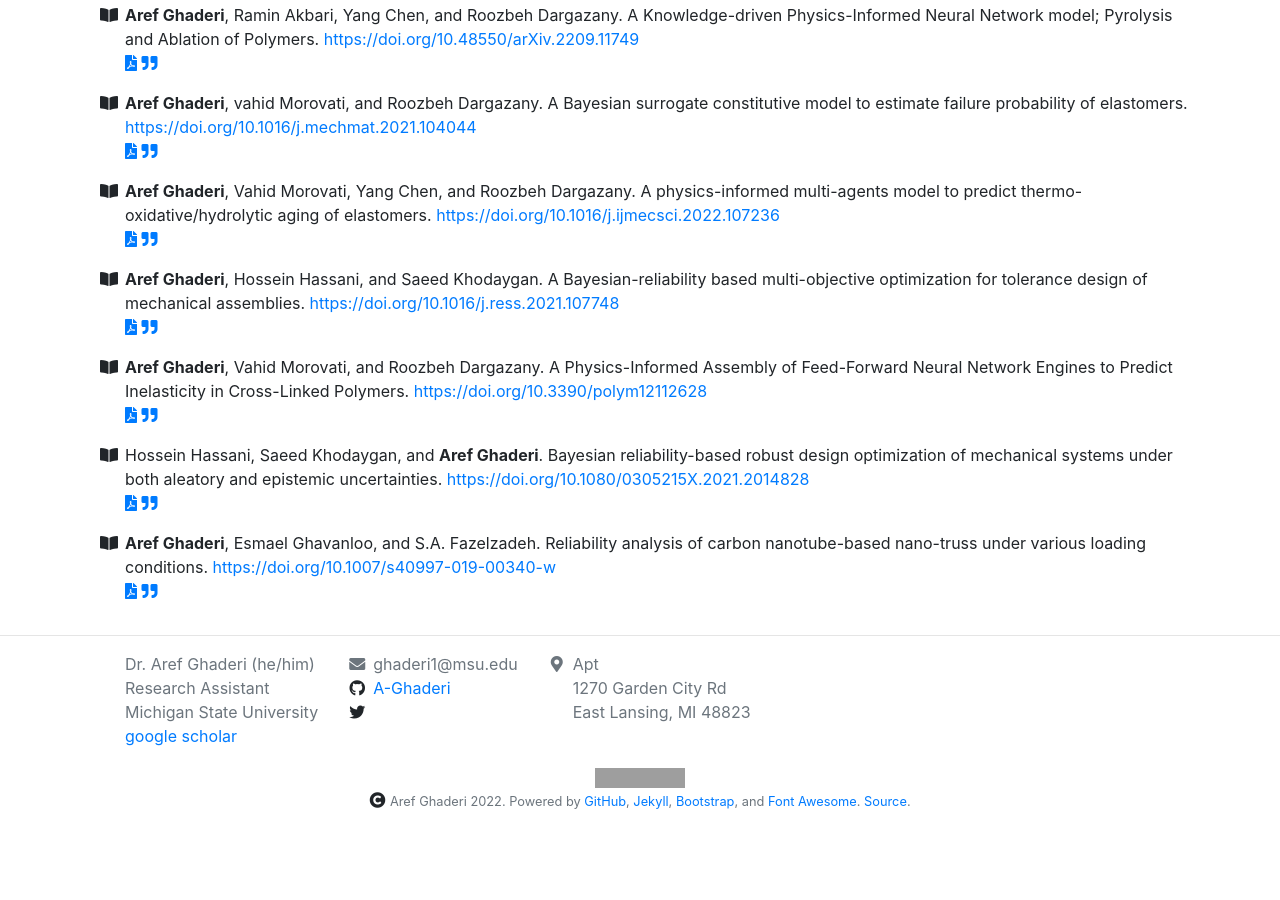
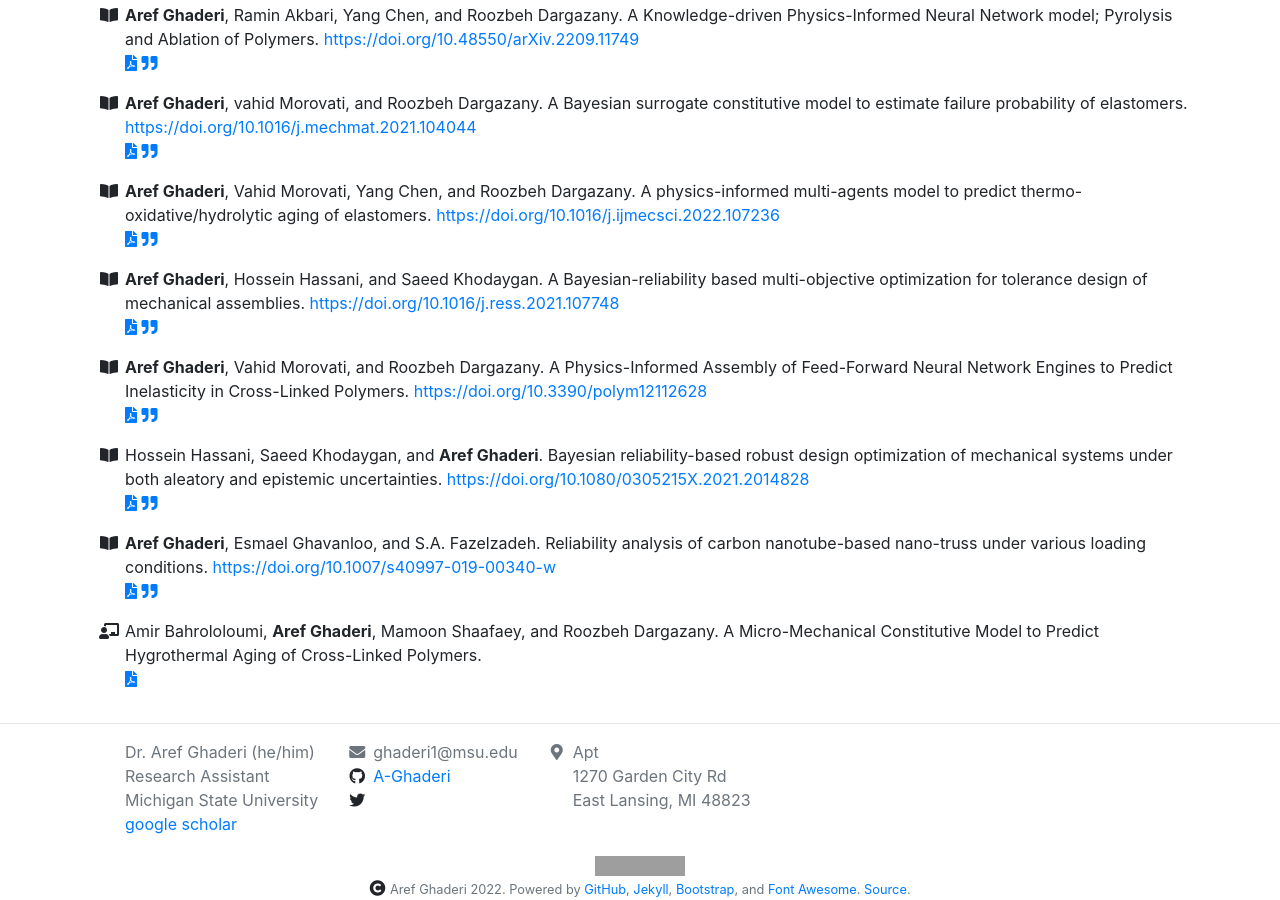
Before and after one commit to A-Ghaderi/Webpage, a Jekyll site: the page built from _pages/publications.md, in a window 1280 px wide and 900 px high, scrolled down 777 px. Built offline with Jekyll 4.4.1, drawn with Linux system fonts in a browser that asks for light colours; nearby versions of some CDN libraries; before the commit the page ends 1589 px from its top, so only the background shows below that; grey boxes are pictures that could not be loaded.

Commit message:
Update publications.yml

````diff
--- a/_data/publications.yml
+++ b/_data/publications.yml
@@ -175,3 +175,11 @@ publications:
         publisher={Springer}
       }
       ```
+
+  - citation: |
+      Amir Bahrololoumi, Aref Ghaderi, Mamoon Shaafaey, and Roozbeh Dargazany.
+      A Micro-Mechanical Constitutive Model to Predict Hygrothermal Aging of Cross-Linked Polymers.
+    year: 2021
+    venue: conference
+    type: peer-reviewed-paper
+    pdf: /pubs/IMECE 2021.pdf
````
